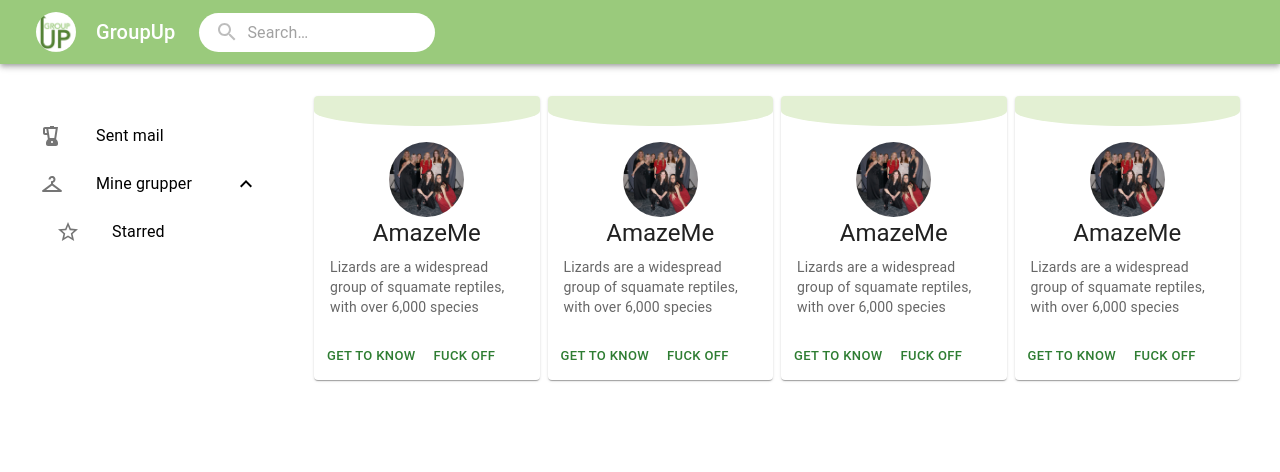
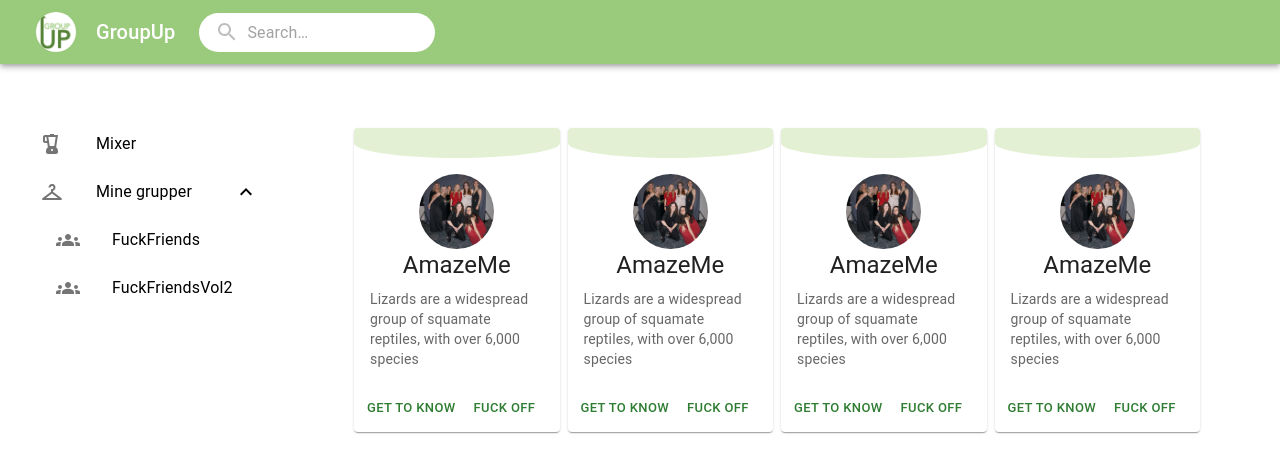
Before and after one commit to nicolinem/TDT4140-GroupUp, a React (Create React App) app: page / in a window 1280 px wide. Shown: the top 472 px of the page. Built offline with nearby package versions, Linux system fonts and the light colour scheme; no server answers; the database is empty.

Commit message:
#10 feat: implement routing The main page now displays other components inside that changes with routing

```diff
--- a/src/Dashboard/MainPage.js
+++ b/src/Dashboard/MainPage.js
@@ -6,37 +6,30 @@ import { sizing } from '@mui/system';
 
 import React from 'react';
 import { Sidebar } from './Sidebar';
+import {
+  BrowserRouter as Router,
+  Switch,
+  Route,
+  Link,
+  Outlet,
+
+} from "react-router-dom";
+import { Feed } from './Feed';
 
 export const  MainPage = () => {
 
   return (
     <Box sx={{ flexGrow: 1, }}>
       <Header />
+
       <Box sx={{ display: 'flex', minWidth: 140}}>
 
-      <Box sx={{ display: 'flex', minWidth: 250, mt: 5, ml: 3}}>
-        <Sidebar />
-      </Box>
-
-      <Box sx={{ px:5, py: 4 }}>
-      <Grid container spacing={1}>
-
-
-          <Grid item sm={3}>
-            <GroupCard />
-          </Grid>
-          <Grid item xs={3}>
-            <GroupCard />
-          </Grid>
-          <Grid item sm={3}>
-            <GroupCard />
-          </Grid>
-          <Grid item sm={3}>
-            <GroupCard />
-          </Grid>
-
-      </Grid>
-      </Box>
+        <Box sx={{ display: 'flex', minWidth: 250, mt: 6, ml: 3}}>
+          <Sidebar />
+        </Box>
+        <Box sx={{ px:5, py: 4 }}>
+          <Outlet />
+        </Box>
       </Box>
 
     </Box>
--- a/src/Dashboard/Sidebar.js
+++ b/src/Dashboard/Sidebar.js
@@ -23,17 +23,14 @@ export const Sidebar = () => {
       sx={{ width: '100%', maxWidth: 500, bgcolor: 'background.paper' }}
       component="nav"
       aria-labelledby="nested-list-subheader"
-      // subheader={
-        // <ListSubheader component="div" id="nested-list-subheader">
-        //   Things
-        // </ListSubheader>
-        // }
       >
-        <ListItemButton sx={{borderRadius: 8}}>
+        <ListItemButton component="button"
+          href="/LoginPage"
+          sx={{borderRadius: 8}}>
             <ListItemIcon>
              <BlenderIcon />
             </ListItemIcon>
-        <ListItemText primary="Sent mail" />
+          <ListItemText primary="Mixer" />
         </ListItemButton>
 
       <ListItemButton onClick={handleClick} sx={{borderRadius: 8}}>
@@ -44,19 +41,23 @@ export const Sidebar = () => {
         {open ? <ExpandLess /> : <ExpandMore />}
       </ListItemButton>
       <Collapse in={open} timeout="auto" unmountOnExit>
-        <List component="div" disablePadding>
+         <List component="div" disablePadding> {/* TODO: Legge til slik at den oppdateres basert på brukerens grupper */}
           <ListItemButton sx={{ pl: 4 }}>
             <ListItemIcon>
-              <StarBorder />
+              <GroupsIcon />
             </ListItemIcon>
-            <ListItemText primary="Starred" />
+            <ListItemText primary="FuckFriends" />
+          </ListItemButton>
+          <ListItemButton sx={{ pl: 4 }}>
+            <ListItemIcon>
+              <GroupsIcon />
+            </ListItemIcon>
+            <ListItemText primary="FuckFriendsVol2" />
           </ListItemButton>
         </List>
       </Collapse>
 
-
     </List>
-
 
     );
 
```
Lines whose indentation alone changed are shown as unchanged.
